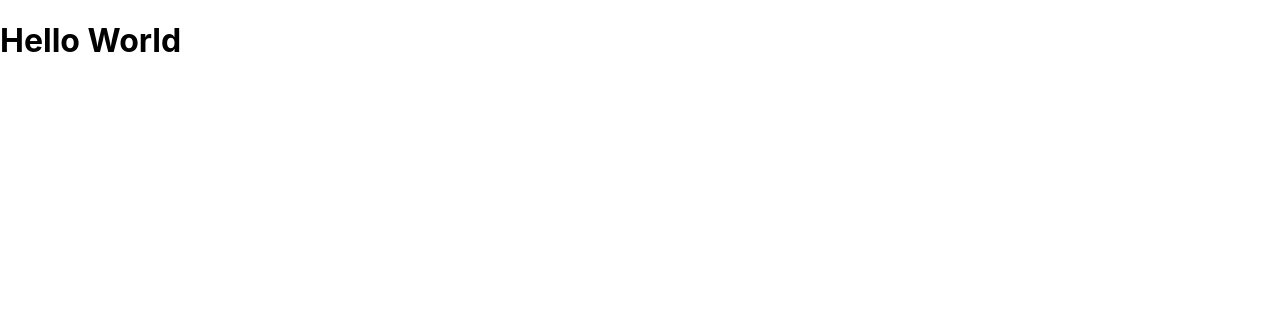
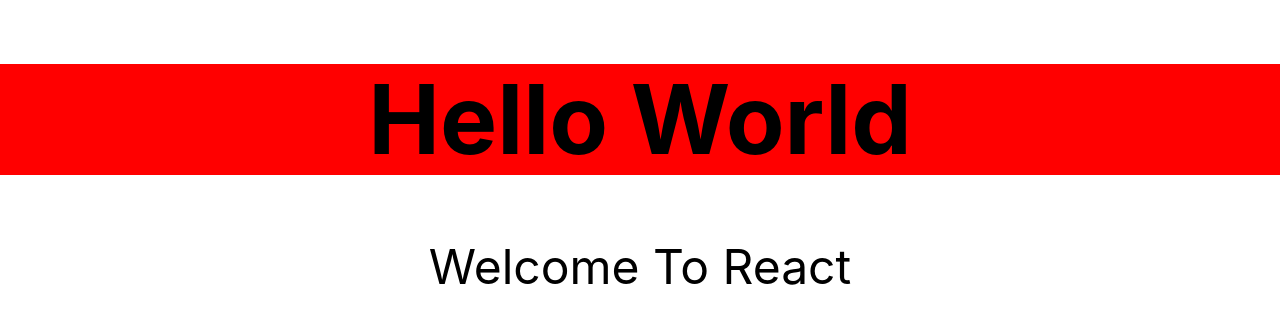
Before and after one commit to LeonardoE20/roboFriends, a React (Create React App) app: page / in a window 1280 px wide. Shown: the top 324 px of the page. Built offline with nearby package versions, Linux system fonts and the light colour scheme.

Commit message:
added another component and a npm packge

```diff
--- a/package.json
+++ b/package.json
@@ -8,7 +8,8 @@
     "@testing-library/user-event": "^7.2.1",
     "react": "^16.13.1",
     "react-dom": "^16.13.1",
-    "react-scripts": "3.4.1"
+    "react-scripts": "3.4.1",
+    "tachyons": "^4.12.0"
   },
   "scripts": {
     "start": "react-scripts start",
--- /dev/null
+++ b/src/Hello.css
@@ -0,0 +1,3 @@
+h1 {
+  background: red;
+}
--- a/src/Hello.js
+++ b/src/Hello.js
@@ -1,8 +1,14 @@
 import React, { Component } from 'react';
+import './Hello.css'
 
 class Hello extends Component {
   render() {
-    return <h1>Hello World</h1>
+    return (
+      <div className='f1 tc'>
+        <h1>Hello World</h1>
+        <p>Welcome To React</p>
+      </div>
+    )
   }
 }
 
--- a/src/index.js
+++ b/src/index.js
@@ -3,6 +3,7 @@
 import './index.css';
 import Hello from './Hello';
 import * as serviceWorker from './serviceWorker';
+import 'tachyons';
 
 ReactDOM.render(
   <React.StrictMode>
```
Also changed, not shown: 1 other file (tests, documents, lock files or other folders).
